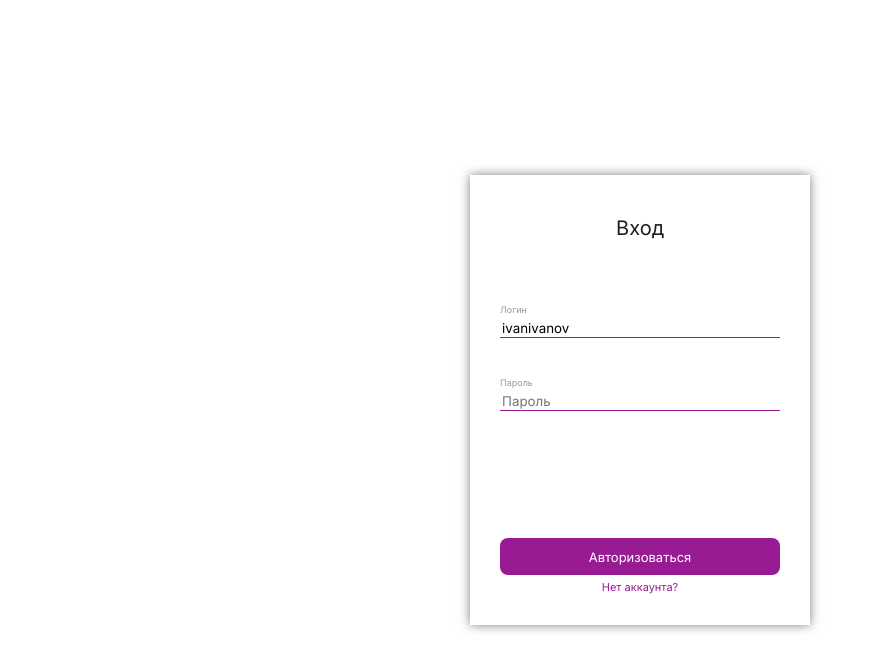
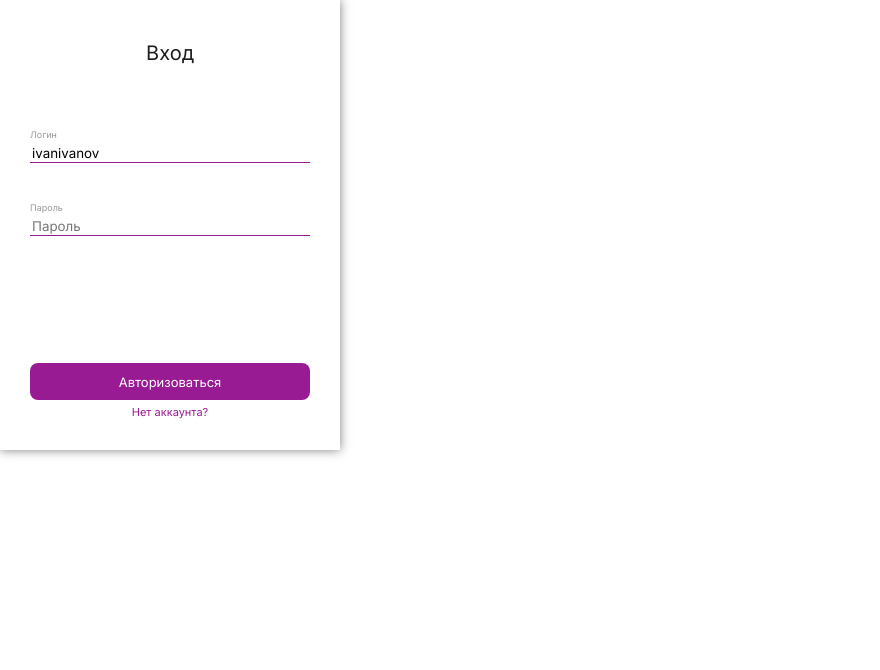
Before and after one commit to hiderr/mf.messenger.praktikum.yandex, a website with bundled scripts: page static/index.html in a window 1280 px wide. Shown: the whole page, without its empty margins (0-880 px from the left). Built offline with nearby package versions, Linux system fonts and the light colour scheme.

Commit message:
Fixed css problems on Chat page

```diff
--- a/static/blocks/Login/login.css
+++ b/static/blocks/Login/login.css
@@ -12,13 +12,6 @@ body {
     height: 100%;
     padding: 0;
     margin: 0;
-}
-
-.wrapper {
-    height: 100%;
-    display: flex;
-    justify-content: center;
-    align-items: center;
 }
 
 .login_box {
```
